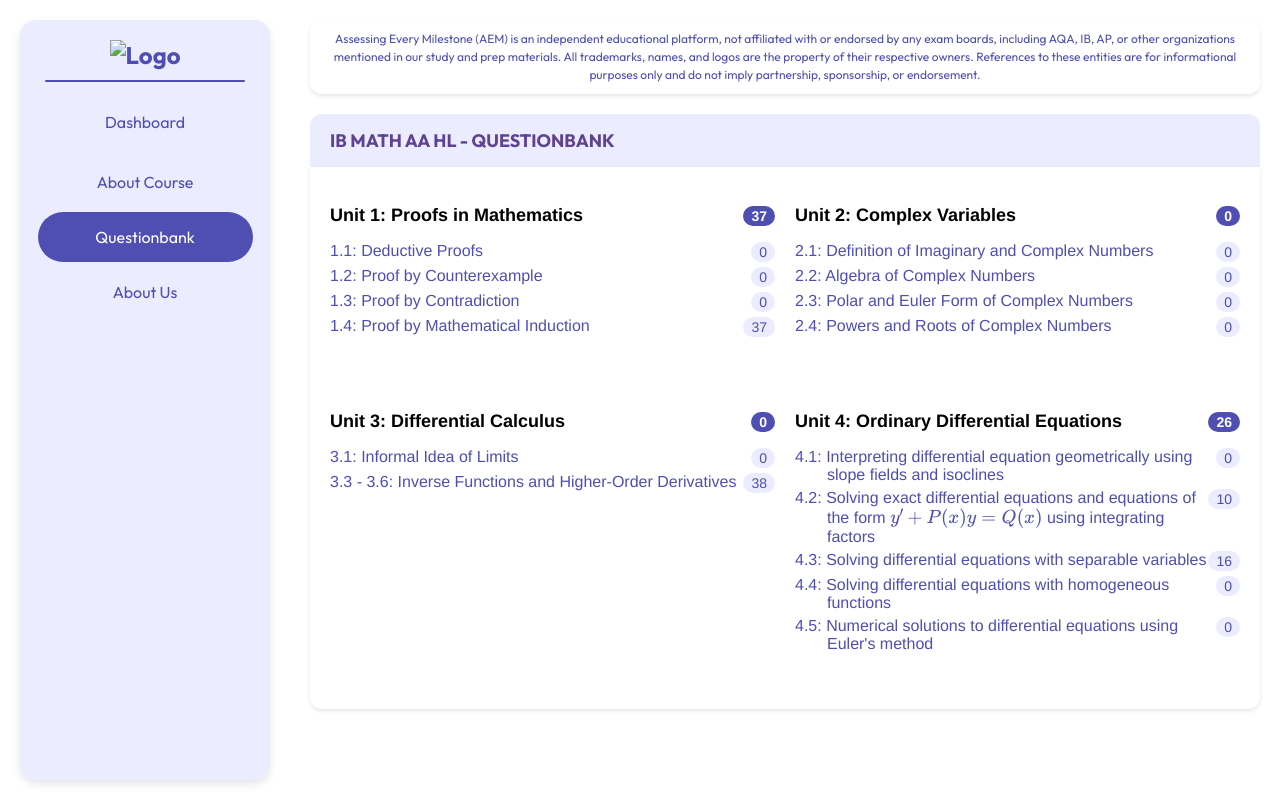
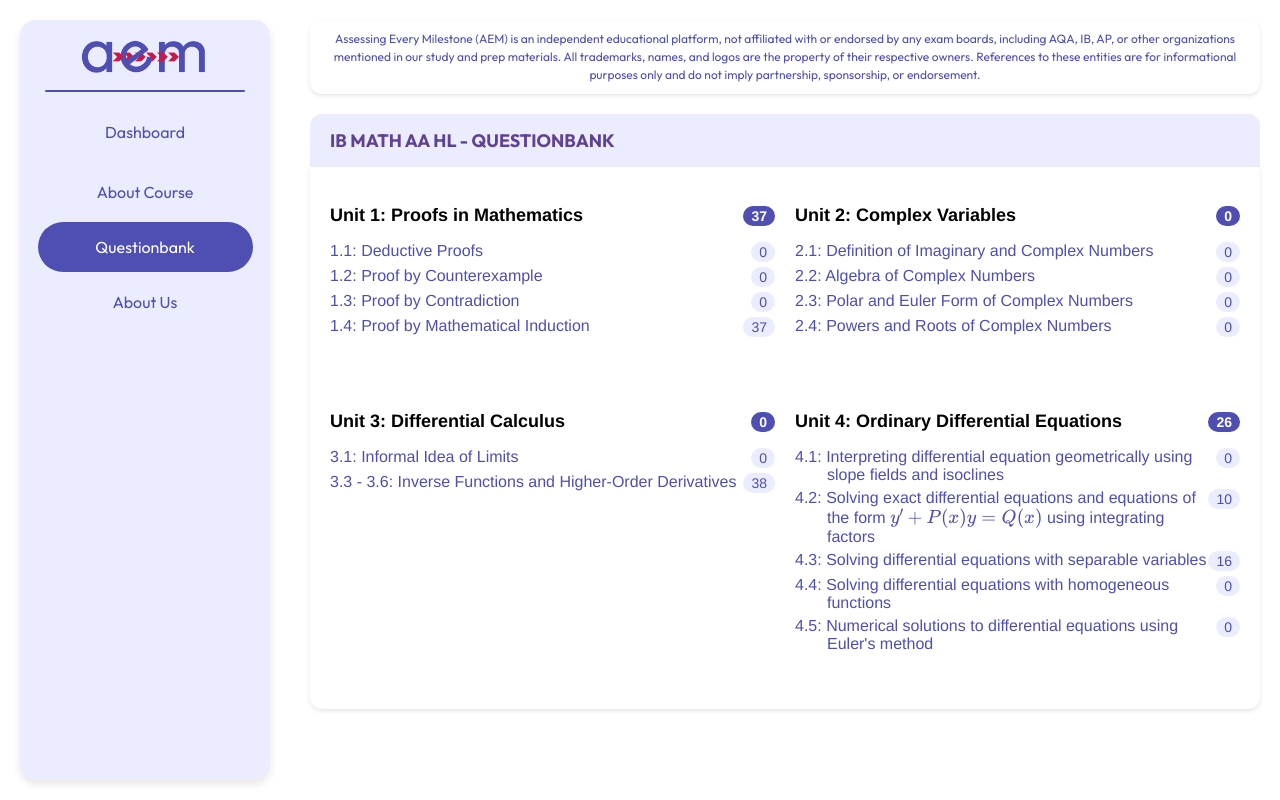
Before and after one commit to Nova-Scout/aem, a plain HTML site: page index.html in a window 1280 px wide. Drawn offline with nearby package versions, Linux system fonts and the light colour scheme; some packages are replaced by stand-ins of ours.

Commit message:
Updated index.html with embedding aem_logo.png

```diff
--- a/index.html
+++ b/index.html
@@ -176,7 +176,7 @@
   <body>
     <div class="sidebar">
       <h2>
-        <img src="example.com" alt="Logo">
+        <img src="https://raw.githubusercontent.com/Nova-Scout/aem/refs/heads/main/aem_logo.png" alt="Logo">
       </h2>
       <div class="separator"></div>
       <a href="#">Dashboard</a>
```
